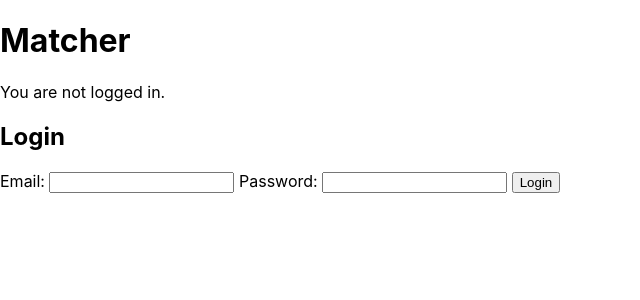
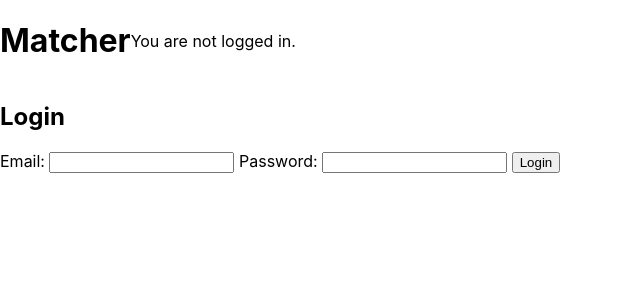
Before and after one commit to hautaniemip/CT30A3204_Project, a React (Create React App) app in the folder client/: page /login in a window 1280 px wide. Shown: the top 300 px of the page, without its empty margins (0-640 px from the left). Built offline with nearby package versions, Linux system fonts and the light colour scheme; no server answers.

Commit message:
App: Added header row

```diff
--- a/client/src/App.css
+++ b/client/src/App.css
@@ -36,3 +36,9 @@
     transform: rotate(360deg);
   }
 }
+
+header {
+    display: flex;
+    flex-direction: row;
+    align-items: center;
+}
--- a/client/src/App.tsx
+++ b/client/src/App.tsx
@@ -14,8 +14,10 @@ const App = () => {
 const Title = () => {
     return (
         <>
-            <h1>Matcher</h1>
-            <AuthStatus/>
+            <header>
+                <h1>Matcher</h1>
+                <AuthStatus/>
+            </header>
             <Outlet/>
         </>
     );
```
